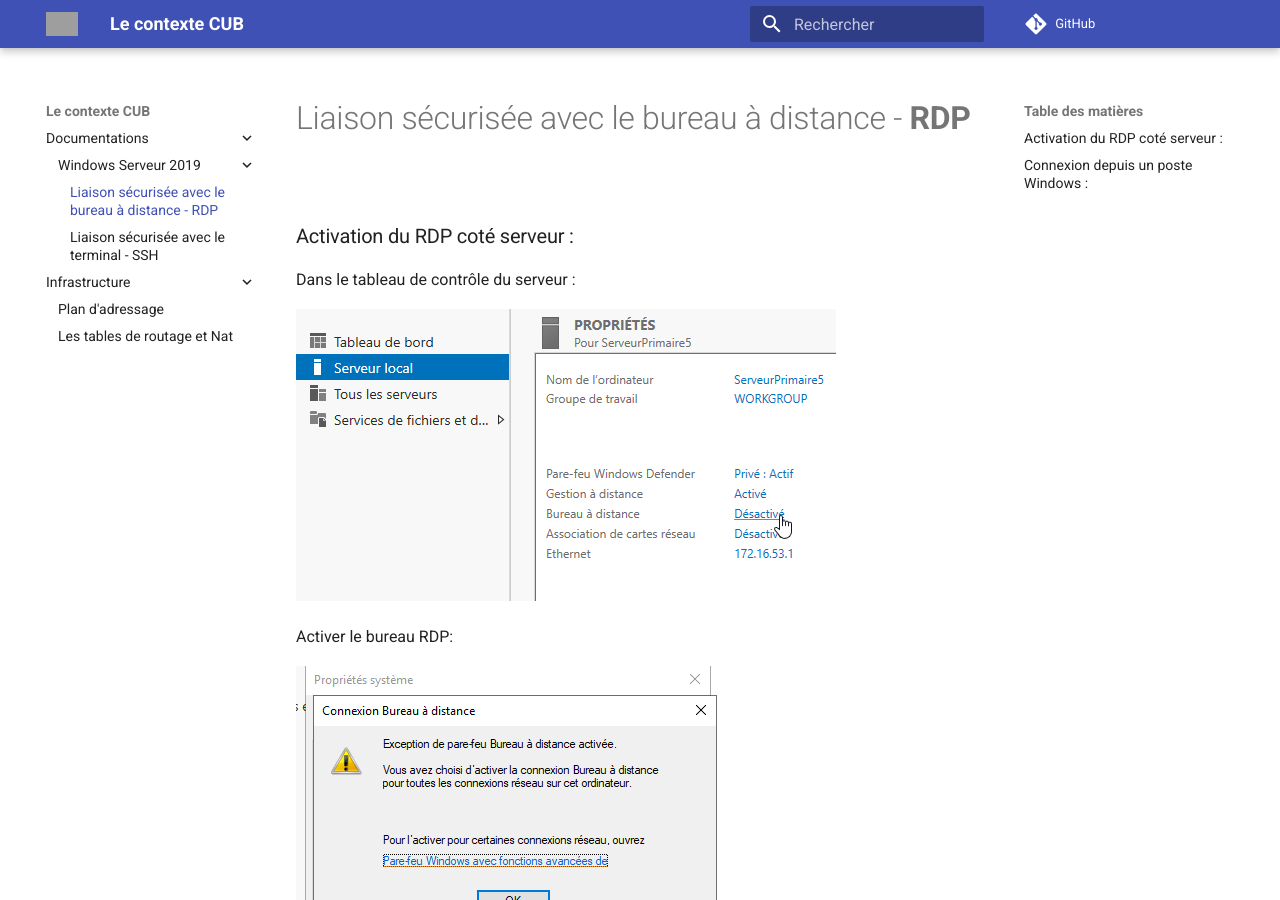
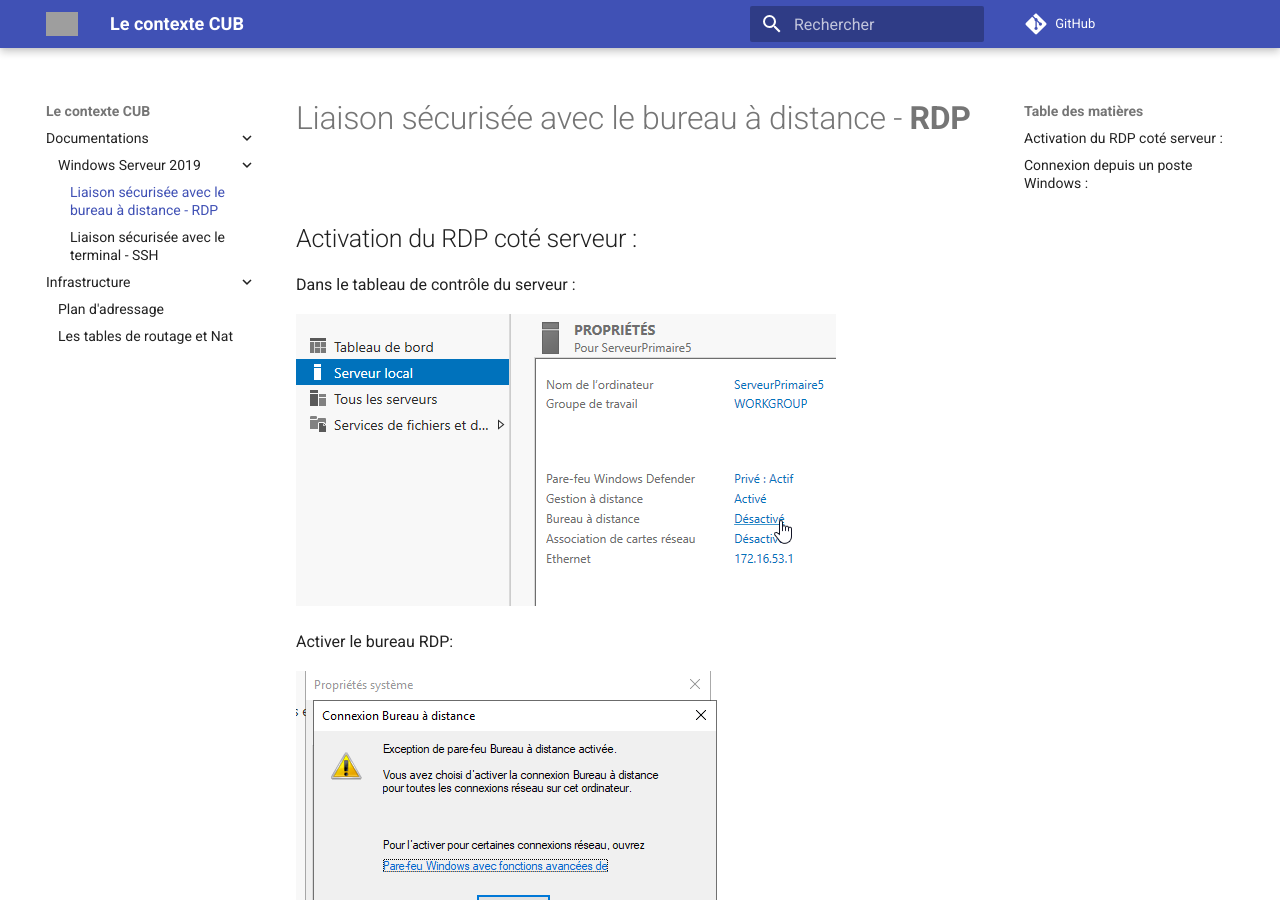
Before and after one commit to LibGR/CUBCalifornieDocs, an MkDocs documentation site: the page built from docs/Documentations/Windows Serveur 2019/RDP.md, in a window 1280 px wide and 900 px high. Built offline with MkDocs 1.6.1 and Material for MkDocs 9.7.7, drawn with Linux system fonts in a browser that asks for light colours; comment, search, counter and statistics services are not loaded; grey boxes are pictures that could not be loaded.

Commit message:
Ordre titre

```diff
--- a/docs/Documentations/Windows Serveur 2019/RDP.md
+++ b/docs/Documentations/Windows Serveur 2019/RDP.md
@@ -1,6 +1,6 @@
 # Liaison sécurisée avec le bureau à distance - **RDP**
 
-### Activation du RDP coté serveur :
+## Activation du RDP coté serveur :
 
 Dans le tableau de contrôle du serveur :
 
@@ -16,8 +16,7 @@
 
 ![](../../media/doc/W19S/RDP/3_CUB-AdminSys-Fichede.png)
 
-
-### Connexion depuis un poste Windows :
+## Connexion depuis un poste Windows :
 
 Lancer l'application du bureau à distance :
 
```
